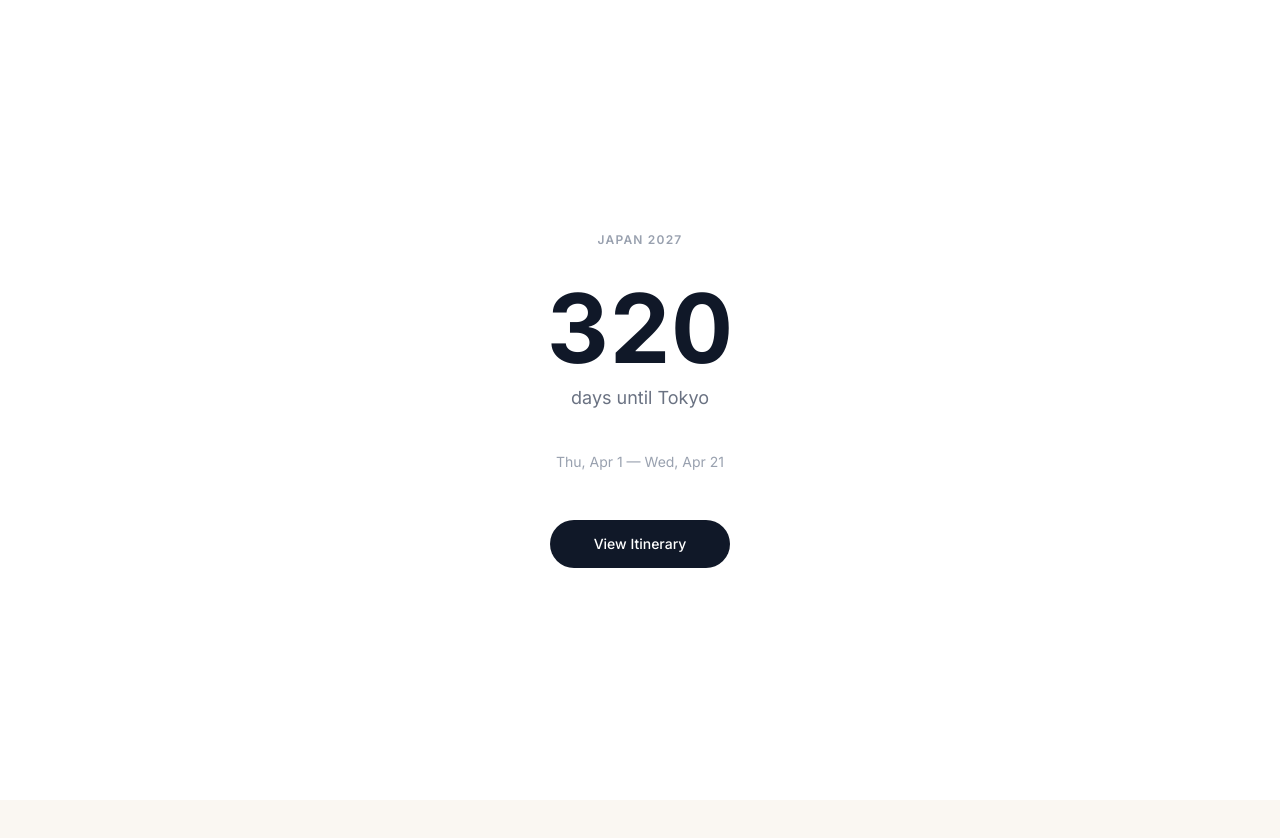
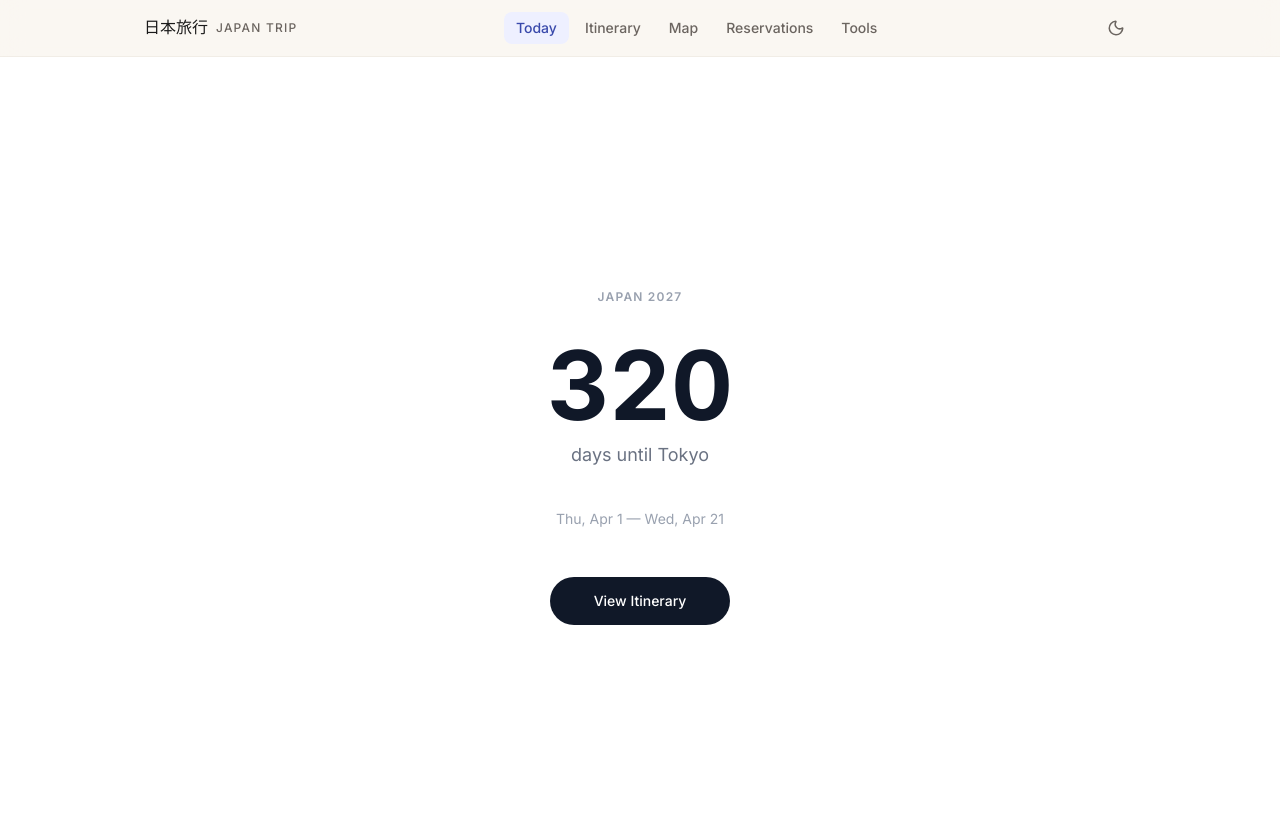
Before and after one commit to jaxbcoffee-crypto/japan-trip, a Next.js app: page / in a window 1280 px wide. Shown: the top 838 px of the page. Before the commit the page ends 800 px from the top, so only its background shows below. Built offline with nearby package versions, Linux system fonts and the light colour scheme.

Commit message:
feat: shell — header, bottom nav, skip link, layout

```diff
--- a/app/layout.tsx
+++ b/app/layout.tsx
@@ -1,6 +1,7 @@
 import type { Metadata, Viewport } from "next";
 import { Cormorant_Garamond, Inter, Noto_Serif_JP } from "next/font/google";
 import "./globals.css";
+import { SkipLink, Header, BottomNav } from "@/components/shell";
 
 const cormorant = Cormorant_Garamond({
   subsets: ["latin"],
@@ -62,7 +63,14 @@ export default function RootLayout({
       <head>
         <script dangerouslySetInnerHTML={{ __html: themeScript }} />
       </head>
-      <body className="font-sans antialiased bg-bg text-fg">{children}</body>
+      <body className="font-sans antialiased bg-bg text-fg">
+        <SkipLink />
+        <Header />
+        <main id="main-content" className="pb-16 md:pb-0">
+          {children}
+        </main>
+        <BottomNav />
+      </body>
     </html>
   );
 }
--- /dev/null
+++ b/components/shell/BottomNav.tsx
@@ -0,0 +1,45 @@
+'use client'
+
+import Link from 'next/link'
+import { usePathname } from 'next/navigation'
+import { Home, Calendar, Map, Bookmark, MoreHorizontal } from 'lucide-react'
+import { cn } from '@/lib/cn'
+
+const navItems = [
+  { href: '/', label: 'Today', icon: Home },
+  { href: '/itinerary', label: 'Itinerary', icon: Calendar },
+  { href: '/map', label: 'Map', icon: Map },
+  { href: '/reservations', label: 'Saved', icon: Bookmark },
+  { href: '/tools', label: 'More', icon: MoreHorizontal },
+]
+
+export function BottomNav() {
+  const pathname = usePathname()
+
+  return (
+    <nav
+      aria-label="Mobile navigation"
+      className="md:hidden fixed bottom-0 left-0 right-0 z-50 border-t border-line/50 backdrop-blur-md bg-bg/90"
+      style={{ paddingBottom: 'env(safe-area-inset-bottom)' }}
+    >
+      <div className="flex items-stretch h-14">
+        {navItems.map(({ href, label, icon: Icon }) => {
+          const isActive = href === '/' ? pathname === '/' : pathname.startsWith(href)
+          return (
+            <Link
+              key={href}
+              href={href}
+              className={cn(
+                'flex-1 flex flex-col items-center justify-center gap-0.5 text-[10px] font-medium transition-colors',
+                isActive ? 'text-accent' : 'text-muted hover:text-fg'
+              )}
+            >
+              <Icon size={20} strokeWidth={isActive ? 2 : 1.5} />
+              {label}
+            </Link>
+          )
+        })}
+      </div>
+    </nav>
+  )
+}
--- /dev/null
+++ b/components/shell/Header.tsx
@@ -0,0 +1,56 @@
+'use client'
+
+import Link from 'next/link'
+import { usePathname } from 'next/navigation'
+import { MapPin, Calendar, Map, Bookmark, Wrench } from 'lucide-react'
+import { ThemeToggle } from '@/components/ui/ThemeToggle'
+import { cn } from '@/lib/cn'
+
+const navItems = [
+  { href: '/', label: 'Today', icon: MapPin },
+  { href: '/itinerary', label: 'Itinerary', icon: Calendar },
+  { href: '/map', label: 'Map', icon: Map },
+  { href: '/reservations', label: 'Reservations', icon: Bookmark },
+  { href: '/tools', label: 'Tools', icon: Wrench },
+]
+
+export function Header() {
+  const pathname = usePathname()
+
+  return (
+    <header className="sticky top-0 z-50 border-b border-line/50 backdrop-blur-md bg-bg/80">
+      <div className="mx-auto max-w-5xl px-4 h-14 flex items-center justify-between gap-4">
+        {/* Logo */}
+        <Link href="/" className="flex items-center gap-2 shrink-0">
+          <span className="font-jp text-base text-fg leading-none">日本旅行</span>
+          <span className="hidden sm:block text-xs text-muted font-medium tracking-widest uppercase">
+            Japan Trip
+          </span>
+        </Link>
+
+        {/* Desktop nav */}
+        <nav aria-label="Main navigation" className="hidden md:flex items-center gap-1">
+          {navItems.map(({ href, label }) => {
+            const isActive = href === '/' ? pathname === '/' : pathname.startsWith(href)
+            return (
+              <Link
+                key={href}
+                href={href}
+                className={cn(
+                  'px-3 py-1.5 rounded-md text-sm font-medium transition-colors',
+                  isActive
+                    ? 'bg-accent-soft text-accent'
+                    : 'text-muted hover:text-fg hover:bg-surface-raised'
+                )}
+              >
+                {label}
+              </Link>
+            )
+          })}
+        </nav>
+
+        <ThemeToggle />
+      </div>
+    </header>
+  )
+}
--- /dev/null
+++ b/components/shell/SkipLink.tsx
@@ -0,0 +1,10 @@
+export function SkipLink() {
+  return (
+    <a
+      href="#main-content"
+      className="sr-only focus:not-sr-only focus:fixed focus:top-4 focus:left-4 focus:z-[100] focus:px-4 focus:py-2 focus:bg-accent focus:text-white focus:rounded-lg focus:font-medium"
+    >
+      Skip to content
+    </a>
+  )
+}
--- /dev/null
+++ b/components/shell/index.ts
@@ -0,0 +1,3 @@
+export { Header } from './Header'
+export { BottomNav } from './BottomNav'
+export { SkipLink } from './SkipLink'
```
